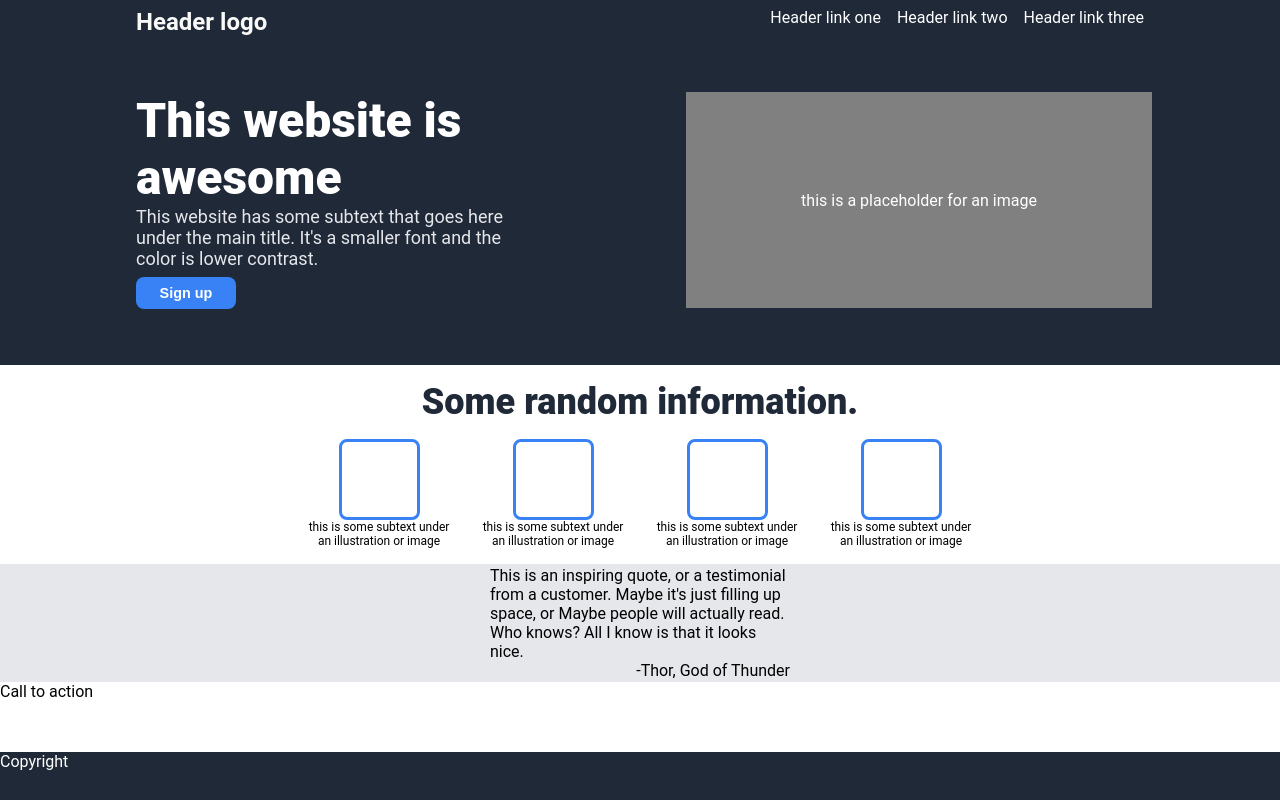
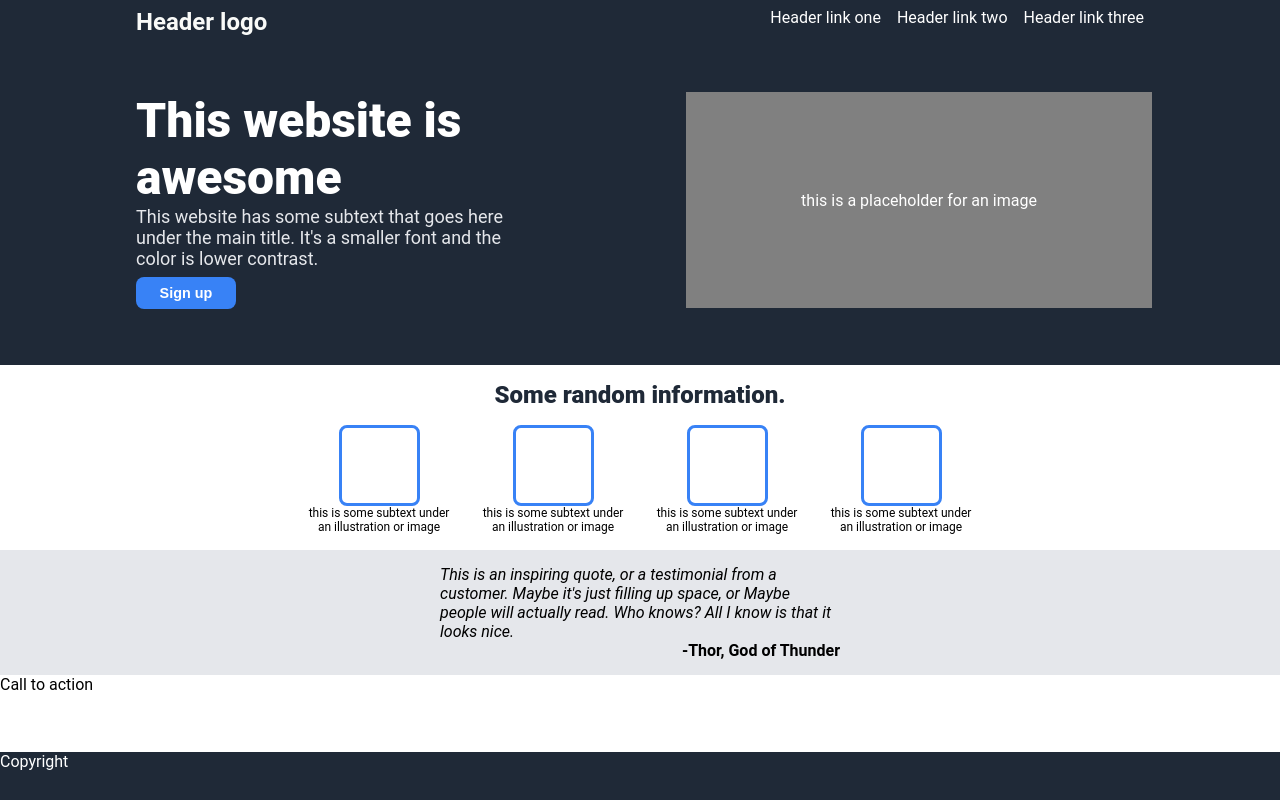
Before and after one commit to KgitWH21/odin-landing-page, a plain HTML site: page index.html in a window 1280 px wide. Drawn offline with Linux system fonts and the light colour scheme.

Commit message:
Complete quote area styling

```diff
--- a/index.html
+++ b/index.html
@@ -60,7 +60,7 @@
                 people will actually read. Who knows? All I know is that it
                 looks nice.
             </div>
-            <div class="quoted">-Thor, God of Thunder</div>
+            <div class="quoted"><strong>-Thor, God of Thunder</strong></div>
           </div>
         </div>
         <div class="cta-area">
--- a/style.css
+++ b/style.css
@@ -116,7 +116,7 @@ ul {
 }
 
 .rinfo-title {
-    font-size: 36px;
+    font-size: 24px;
     font-weight: 900;
     color: #1F2937;
     margin-top: 16px;
@@ -156,7 +156,7 @@ ul {
 }
 
 .quote-box {
-    width: 300px;
+    width: 400px;
     display: flex;
     flex-direction: column;
     align-items: flex-end;
@@ -167,6 +167,8 @@ ul {
 .quote {
     display: flex;
     justify-content: center;
+    font-size: 16px;
+    font-style: italic;
 }
 
 .cta-area {
```
